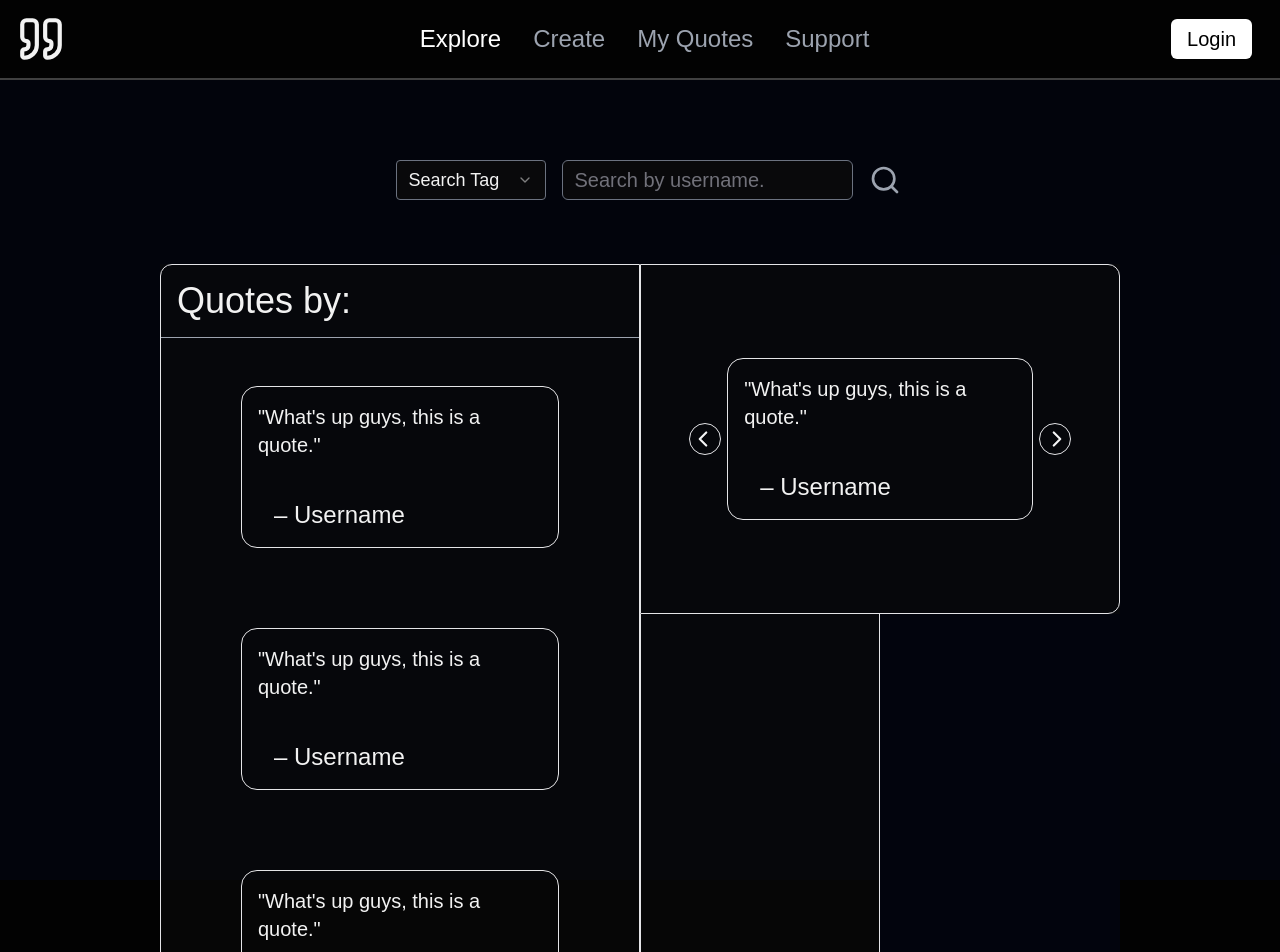
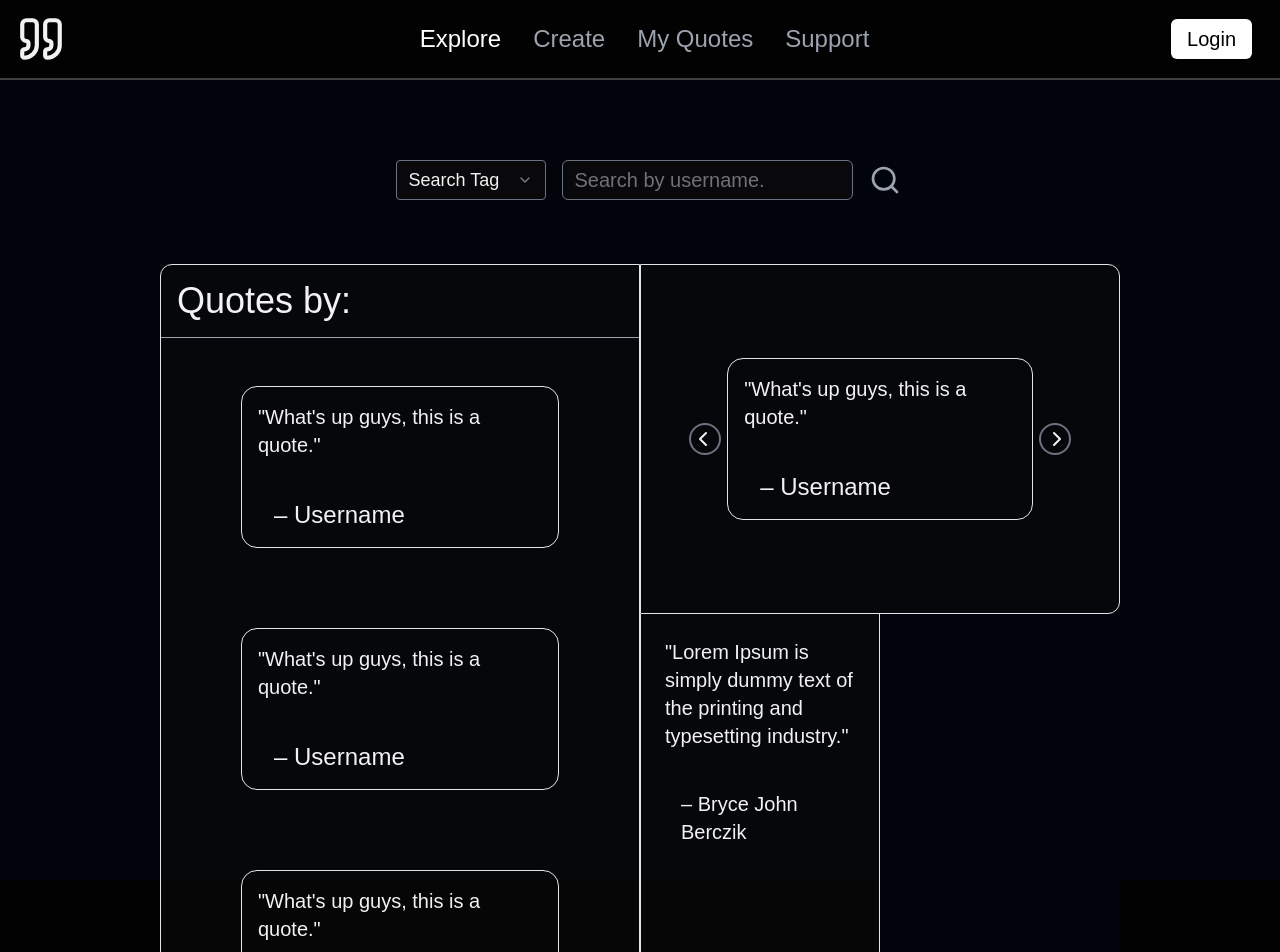
Before and after one commit to ZVKubajak/Quoteful, a React (Vite) app in the folder client/: page /explore in a window 1280 px wide. Shown: the top 952 px of the page. Built offline with nearby package versions, Linux system fonts and the light colour scheme.

Commit message:
Created Random Quote Container

```diff
--- a/client/src/pages/Explore.tsx
+++ b/client/src/pages/Explore.tsx
@@ -177,7 +177,10 @@ const Explore = () => {
             className="flex flex-col h-1/2 border rounded-r-xl p-12"
           >
             <div className="flex-grow flex justify-between items-center">
-              <ChevronLeft size={32} className="border rounded-full pr-1" />
+              <ChevronLeft
+                size={32}
+                className="border-2 border-gray-500 transition duration-250 hover:border-gray-800 hover:text-gray-500 rounded-full pr-1"
+              />
               <div
                 id="carousel-quote-container"
                 className="w-4/5 border rounded-2xl text-xl p-4"
@@ -202,14 +205,28 @@ const Explore = () => {
                   )}
                 </div>
               </div>
-              <ChevronRight size={32} className="border rounded-full pl-1" />
+              <ChevronRight
+                size={32}
+                className="border-2 border-gray-500 transition duration-250 hover:border-gray-800 hover:text-gray-500 rounded-full pl-1"
+              />
             </div>
           </div>
           <div id="container-right-bottom" className="flex h-1/2">
             <div
               id="container-right-bottom-left"
-              className="w-1/2 border-x border-b rounded-br-lg"
-            ></div>
+              className="flex flex-col w-1/2 border-x border-b rounded-br-lg p-6"
+            >
+              <div className="flex-grow text-xl">
+                <p className="text-clip overflow-hidden">
+                  "Lorem Ipsum is simply dummy text of the printing and
+                  typesetting industry."
+                </p>
+
+                <div className="flex mt-10 mx-4">
+                  <h2 className="text-xl">– Bryce John Berczik</h2>
+                </div>
+              </div>
+            </div>
             <div
               id="container-right-bottom-right"
               className="w-1/2 bg-[#02040D]"
```
